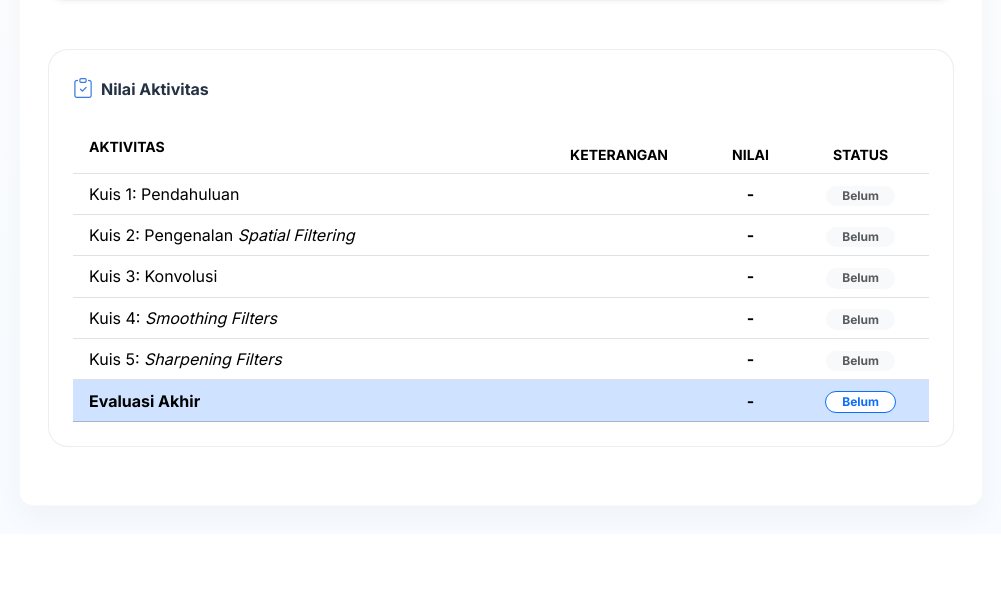
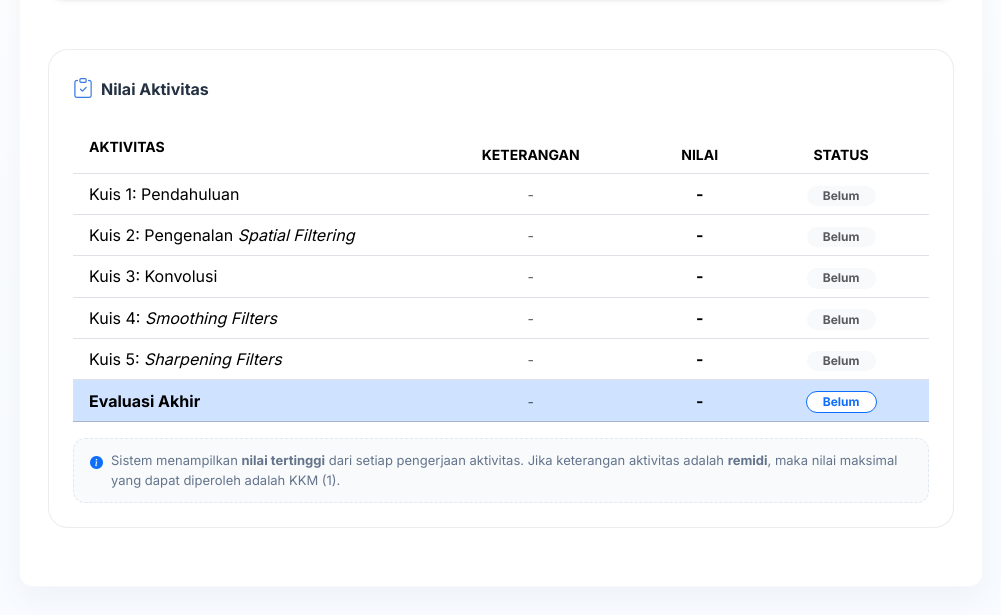
Before and after one commit to Hallovaa/SKRIPSI-MediaSFiltering, a Django app: page /dash-mhs/ in a window 1280 px wide. Shown: the part 835-1450 px from the top of the page, without its empty margins (269-1270 px from the left). Before the commit the page ends 1349 px from the top, so only its background shows below. Run offline with Django 4.2, Linux system fonts and the light colour scheme; a user stored in the database is signed in; tables that the repository leaves empty hold one stand-in row (values such as "Sample post"); data that the repository does not hold is empty; some libraries are stand-ins or nearby versions.

Commit message:
commit kelimabelas

```diff
--- a/mysite/medpem/templates/mhs/dash-mhs.html
+++ b/mysite/medpem/templates/mhs/dash-mhs.html
@@ -54,15 +54,23 @@
     padding: 2px 8px;
     border-radius: 4px;
     border: 1px solid #fde68a;
-    display: block;
+    display: inline-block;
     margin-top: 4px;
   }
   .text-remidi-center {
     color: #dc3545;
     font-weight: 800;
-    font-size: 12px;
+    font-size: 13px;
     text-transform: uppercase;
     letter-spacing: 0.5px;
+  }
+  .info-footer {
+    background: #f8fafc;
+    border-radius: 12px;
+    padding: 12px 16px;
+    font-size: 13px;
+    color: #64748b;
+    border: 1px dashed #e2e8f0;
   }
 </style>
 
@@ -214,7 +222,7 @@
     <table class="table table-hover align-middle mb-0">
       <thead class="small text-uppercase bg-light">
         <tr>
-          <th class="ps-3 py-3">Aktivitas</th>
+          <th class="ps-3 py-3" style="width: 40%;">Aktivitas</th>
           <th class="text-center">Keterangan</th>
           <th class="text-center">Nilai</th>
           <th class="text-center">Status</th>
@@ -224,15 +232,15 @@
         <tr>
           <td class="ps-3">
             <div>Kuis 1: Pendahuluan</div>
-            {% if dict_percobaan.1 > 1 %}<small class="text-muted">Pengerjaan ke-{{ dict_percobaan.1 }}</small>{% endif %}
+            {% if dict_percobaan.1 > 1 %}<small class="text-primary fw-600">Pengerjaan ke-{{ dict_percobaan.1 }}</small>{% endif %}
           </td>
           <td class="text-center">
-            {% if dict_percobaan.1 > 1 %}<span class="text-remidi-center">Remidi</span>{% endif %}
+            {% if dict_percobaan.1 > 1 %}<span class="text-remidi-center">Remidi</span>{% else %}<span class="text-muted small">-</span>{% endif %}
           </td>
           <td class="text-center">
             <span class="fw-bold">{{ nilai_kuis.kuis_1|default:"-" }}</span>
             {% if dict_percobaan.1 > 1 and nilai_kuis.kuis_1 == kkm %}
-              <span class="badge-remidi">Maksimal KKM</span>
+              <br><span class="badge-remidi">Maksimal KKM</span>
             {% endif %}
           </td>
           <td class="text-center">
@@ -249,15 +257,15 @@
         <tr>
           <td class="ps-3">
             <div>Kuis 2: Pengenalan <em>Spatial Filtering</em></div>
-            {% if dict_percobaan.2 > 1 %}<small class="text-muted">Pengerjaan ke-{{ dict_percobaan.2 }}</small>{% endif %}
+            {% if dict_percobaan.2 > 1 %}<small class="text-primary fw-600">Pengerjaan ke-{{ dict_percobaan.2 }}</small>{% endif %}
           </td>
           <td class="text-center">
-            {% if dict_percobaan.2 > 1 %}<span class="text-remidi-center">Remidi</span>{% endif %}
+            {% if dict_percobaan.2 > 1 %}<span class="text-remidi-center">Remidi</span>{% else %}<span class="text-muted small">-</span>{% endif %}
           </td>
           <td class="text-center">
             <span class="fw-bold">{{ nilai_kuis.kuis_2|default:"-" }}</span>
             {% if dict_percobaan.2 > 1 and nilai_kuis.kuis_2 == kkm %}
-              <span class="badge-remidi">Maksimal KKM</span>
+              <br><span class="badge-remidi">Maksimal KKM</span>
             {% endif %}
           </td>
           <td class="text-center">
@@ -274,15 +282,15 @@
         <tr>
           <td class="ps-3">
             <div>Kuis 3: Konvolusi</div>
-            {% if dict_percobaan.3 > 1 %}<small class="text-muted">Pengerjaan ke-{{ dict_percobaan.3 }}</small>{% endif %}
+            {% if dict_percobaan.3 > 1 %}<small class="text-primary fw-600">Pengerjaan ke-{{ dict_percobaan.3 }}</small>{% endif %}
           </td>
           <td class="text-center">
-            {% if dict_percobaan.3 > 1 %}<span class="text-remidi-center">Remidi</span>{% endif %}
+            {% if dict_percobaan.3 > 1 %}<span class="text-remidi-center">Remidi</span>{% else %}<span class="text-muted small">-</span>{% endif %}
           </td>
           <td class="text-center">
             <span class="fw-bold">{{ nilai_kuis.kuis_3|default:"-" }}</span>
             {% if dict_percobaan.3 > 1 and nilai_kuis.kuis_3 == kkm %}
-              <span class="badge-remidi">Maksimal KKM</span>
+              <br><span class="badge-remidi">Maksimal KKM</span>
             {% endif %}
           </td>
           <td class="text-center">
@@ -299,15 +307,15 @@
         <tr>
           <td class="ps-3">
             <div>Kuis 4: <em>Smoothing Filters</em></div>
-            {% if dict_percobaan.4 > 1 %}<small class="text-muted">Pengerjaan ke-{{ dict_percobaan.4 }}</small>{% endif %}
+            {% if dict_percobaan.4 > 1 %}<small class="text-primary fw-600">Pengerjaan ke-{{ dict_percobaan.4 }}</small>{% endif %}
           </td>
           <td class="text-center">
-            {% if dict_percobaan.4 > 1 %}<span class="text-remidi-center">Remidi</span>{% endif %}
+            {% if dict_percobaan.4 > 1 %}<span class="text-remidi-center">Remidi</span>{% else %}<span class="text-muted small">-</span>{% endif %}
           </td>
           <td class="text-center">
             <span class="fw-bold">{{ nilai_kuis.kuis_4|default:"-" }}</span>
             {% if dict_percobaan.4 > 1 and nilai_kuis.kuis_4 == kkm %}
-              <span class="badge-remidi">Maksimal KKM</span>
+              <br><span class="badge-remidi">Maksimal KKM</span>
             {% endif %}
           </td>
           <td class="text-center">
@@ -324,15 +332,15 @@
         <tr>
           <td class="ps-3">
             <div>Kuis 5: <em>Sharpening Filters</em></div>
-            {% if dict_percobaan.5 > 1 %}<small class="text-muted">Pengerjaan ke-{{ dict_percobaan.5 }}</small>{% endif %}
+            {% if dict_percobaan.5 > 1 %}<small class="text-primary fw-600">Pengerjaan ke-{{ dict_percobaan.5 }}</small>{% endif %}
           </td>
           <td class="text-center">
-            {% if dict_percobaan.5 > 1 %}<span class="text-remidi-center">Remidi</span>{% endif %}
+            {% if dict_percobaan.5 > 1 %}<span class="text-remidi-center">Remidi</span>{% else %}<span class="text-muted small">-</span>{% endif %}
           </td>
           <td class="text-center">
             <span class="fw-bold">{{ nilai_kuis.kuis_5|default:"-" }}</span>
             {% if dict_percobaan.5 > 1 and nilai_kuis.kuis_5 == kkm %}
-              <span class="badge-remidi">Maksimal KKM</span>
+              <br><span class="badge-remidi">Maksimal KKM</span>
             {% endif %}
           </td>
           <td class="text-center">
@@ -349,15 +357,15 @@
         <tr class="table-primary">
           <td class="ps-3">
             <div class="fw-bold">Evaluasi Akhir</div>
-            {% if dict_percobaan.7 > 1 %}<small class="text-muted">Pengerjaan ke-{{ dict_percobaan.7 }}</small>{% endif %}
+            {% if dict_percobaan.7 > 1 %}<small class="text-primary fw-600">Pengerjaan ke-{{ dict_percobaan.7 }}</small>{% endif %}
           </td>
           <td class="text-center">
-            {% if dict_percobaan.7 > 1 %}<span class="text-remidi-center">Remidi</span>{% endif %}
+            {% if dict_percobaan.7 > 1 %}<span class="text-remidi-center">Remidi</span>{% else %}<span class="text-muted small">-</span>{% endif %}
           </td>
           <td class="text-center">
             <span class="fw-bold">{{ nilai_evaluasi|default:"-" }}</span>
             {% if dict_percobaan.7 > 1 and nilai_evaluasi == kkm %}
-              <span class="badge-remidi" style="background:#fff; border-color:#3b7be3; color:#3b7be3;">Maksimal KKM</span>
+              <br><span class="badge-remidi" style="background:#fff; border-color:#3b7be3; color:#3b7be3;">Maksimal KKM</span>
             {% endif %}
           </td>
           <td class="text-center">
@@ -373,5 +381,12 @@
       </tbody>
     </table>
   </div>
-</div>
+
+  <div class="info-footer mt-3 d-flex align-items-start">
+    <i class="bi bi-info-circle-fill me-2 text-primary" style="margin-top: 2px;"></i>
+    <div>
+      Sistem menampilkan <strong>nilai tertinggi</strong> dari setiap pengerjaan aktivitas.
+      Jika keterangan aktivitas adalah <strong>remidi</strong>, maka nilai maksimal yang dapat diperoleh adalah KKM ({{ kkm }}).
+    </div>
+  </div>
 {% endblock %}
```
